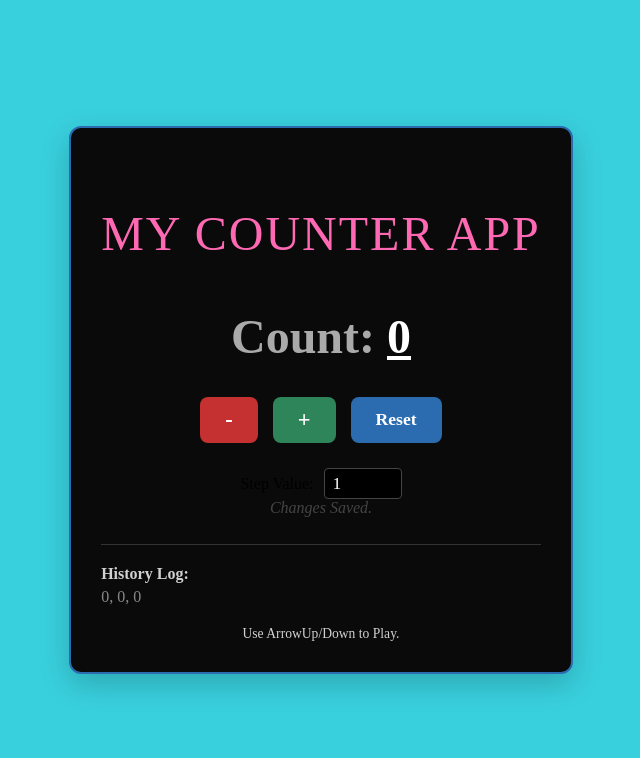
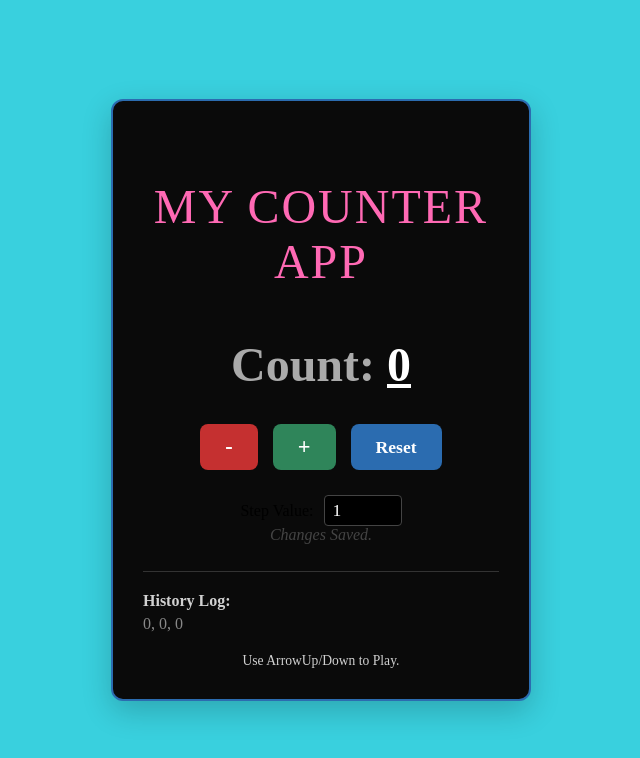
Before and after one commit to traceynicole71-cloud/Lab-10.1, a React (Vite) app: page / in a window 1280 px wide. Shown: the top 758 px of the page, without its empty margins (319-959 px from the left). Built offline with nearby package versions, Linux system fonts and the light colour scheme.

Commit message:
readme and history log text wrap

```diff
--- a/src/App.css
+++ b/src/App.css
@@ -5,7 +5,7 @@
 }
 
 .counter-card {
-  width: 420ps;
+  width: min(420px, 100%);
   padding: 30px;
   background-color: #0a0a0a;
   border-radius: 12px;
@@ -13,6 +13,7 @@
   box-shadow: 0 10px 30px rgba(0, 0, 0, 0.2);
   text-align: center;
   font-family: "Marker Felt", "Permanent Marker";
+  box-sizing: border-box;
 }
 
 .sub-header {
@@ -107,7 +108,9 @@
 
 .history-list {
   color: #888;
-  word-break: break-all;
+  white-space: normal;
+  overflow-wrap: anywhere;
+  word-break: normal;
   max-height: 60px;
   overflow-y: auto;
 }
```
Also changed, not shown: 1 other file (tests, documents, lock files or other folders).
